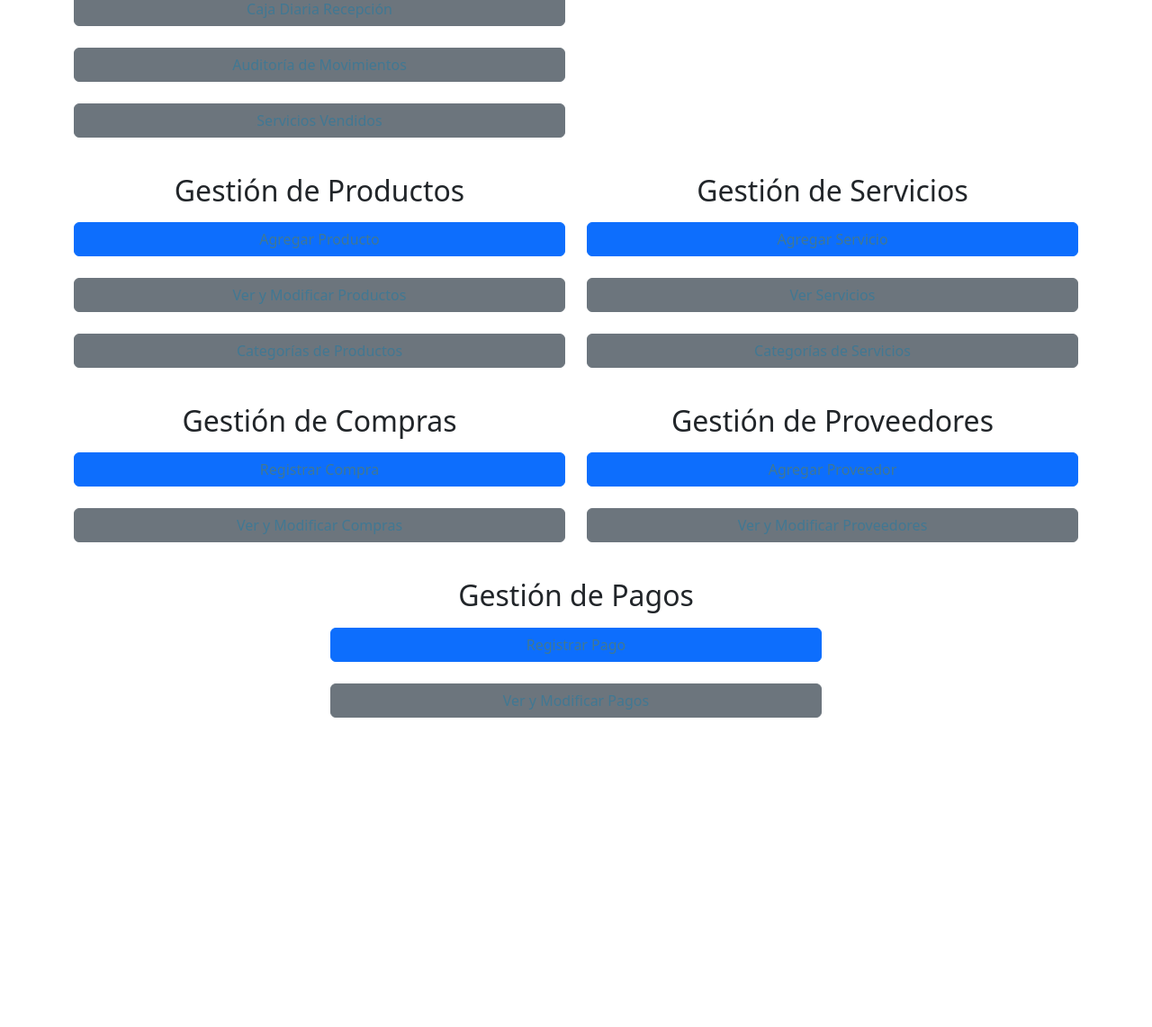
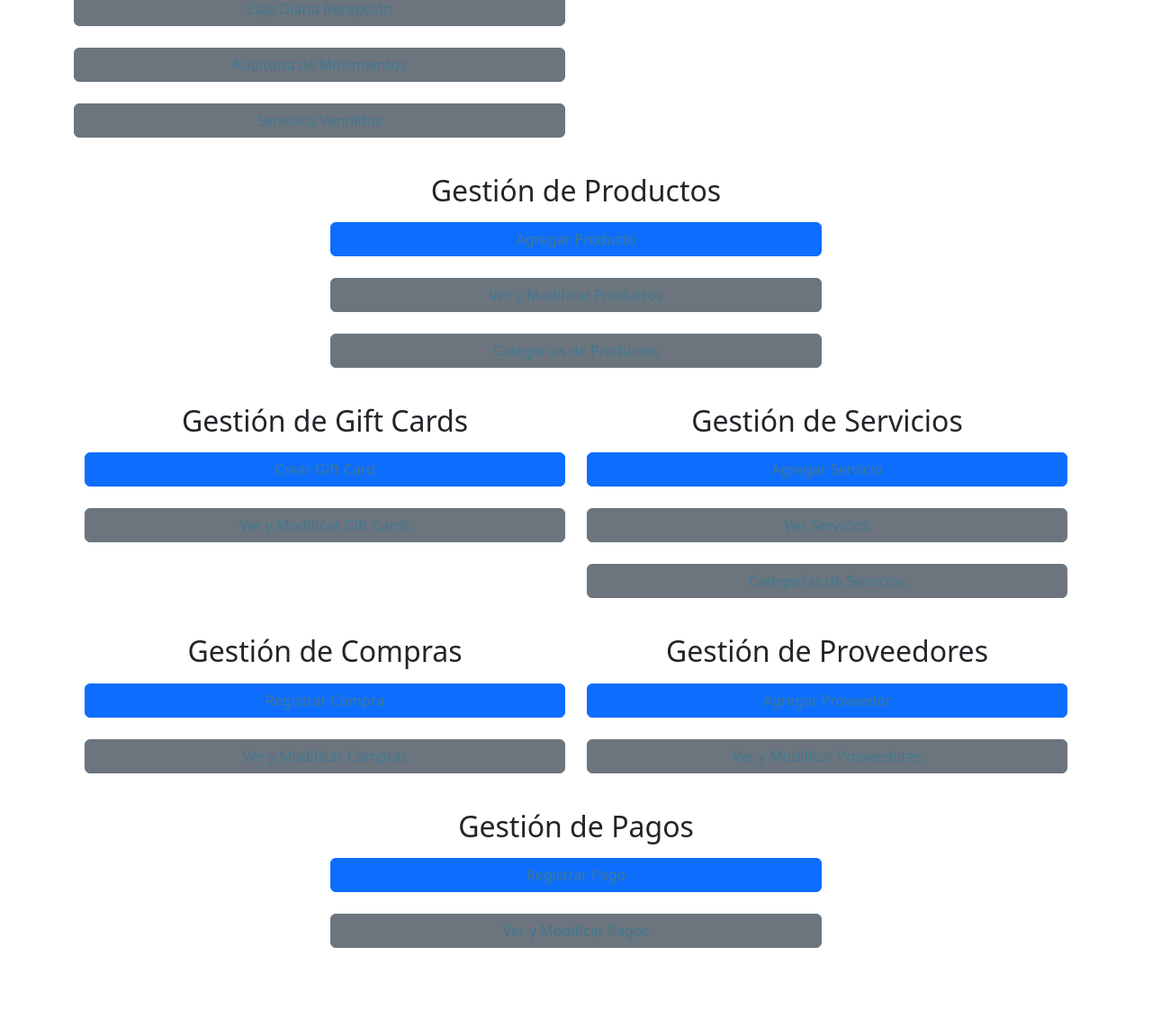
Before and after one commit to nomad3/booking_system, a Django app: page / in a window 1280 px wide. Shown: the part 585-1727 px from the top of the page at 90% size. Before the commit the page ends 1383 px from the top, so only its background shows below. Run offline with Django 4.2, Linux system fonts and the light colour scheme.

Commit message:
agregar links de gift cards a pagina inicio

```diff
--- a/ventas/templates/ventas/inicio_sistema.html
+++ b/ventas/templates/ventas/inicio_sistema.html
@@ -50,6 +50,17 @@
         </div>
       </div>
 
+    <!-- Cuarta fila -->
+    <div class="row justify-content-center">
+      <!-- Gestión de Gift Cards -->
+      <div class="col-lg-6 col-md-6 col-sm-12 my-3">
+        <h2 class="text-center">Gestión de Gift Cards</h2>
+        <div class="d-grid gap-2">
+          <a href="{% url 'admin:ventas_giftcard_add' %}" class="btn btn-primary w-100 my-2">Crear Gift Card</a>
+          <a href="{% url 'admin:ventas_giftcard_changelist' %}" class="btn btn-secondary w-100 my-2">Ver y Modificar Gift Cards</a>
+        </div>
+      </div>
+
       <!-- Gestión de Servicios -->
       <div class="col-lg-6 col-md-6 col-sm-12 my-3">
         <h2 class="text-center">Gestión de Servicios</h2>
@@ -82,8 +93,6 @@
       </div>
     </div>
 
-    <!-- Cuarta fila -->
-    <div class="row justify-content-center">
       <!-- Gestión de Pagos -->
       <div class="col-lg-6 col-md-6 col-sm-12 my-3">
         <h2 class="text-center">Gestión de Pagos</h2>
```
Also changed, not shown: ventas/templates/admin/index.html (+11 -2 lines).
